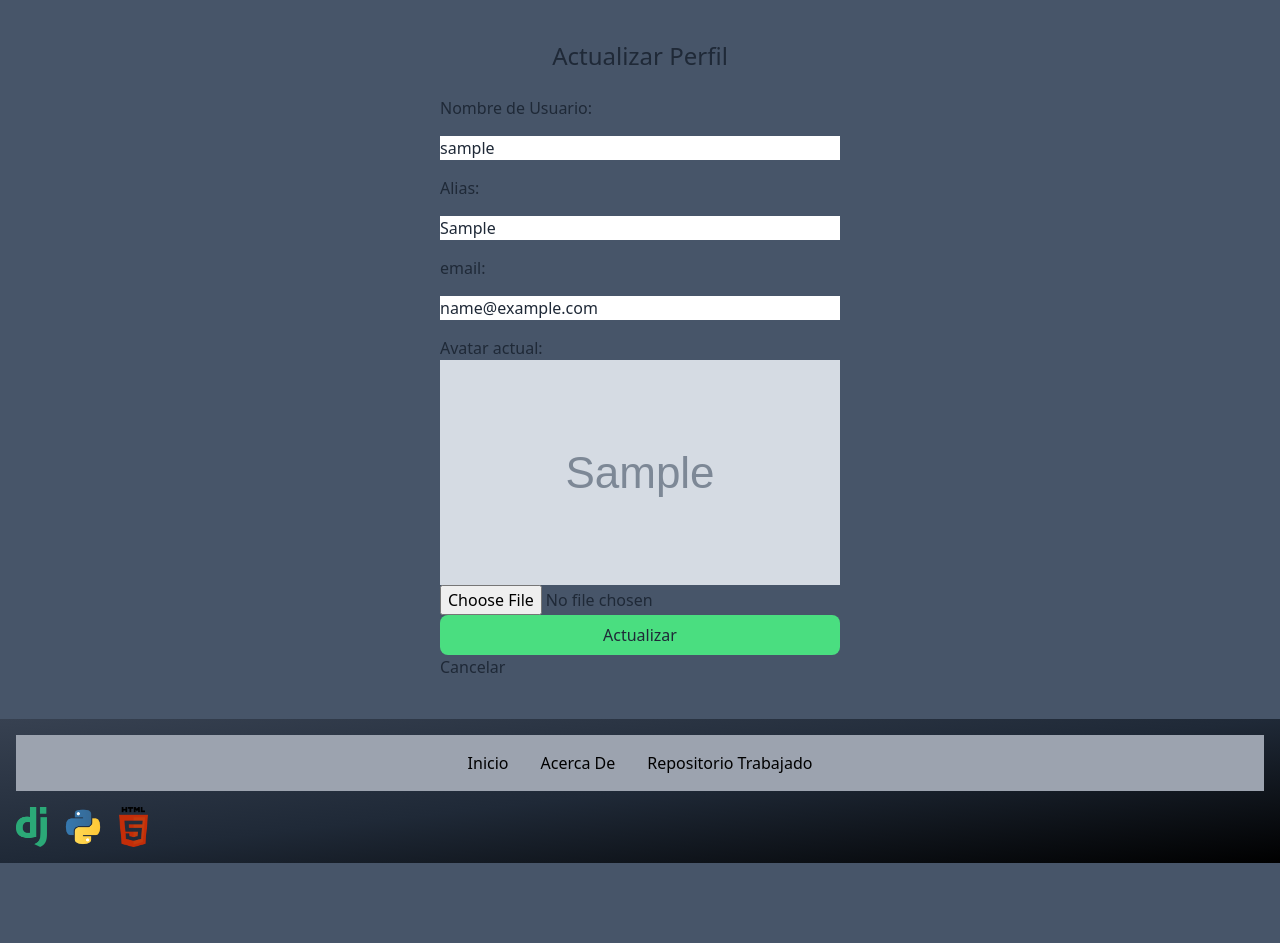
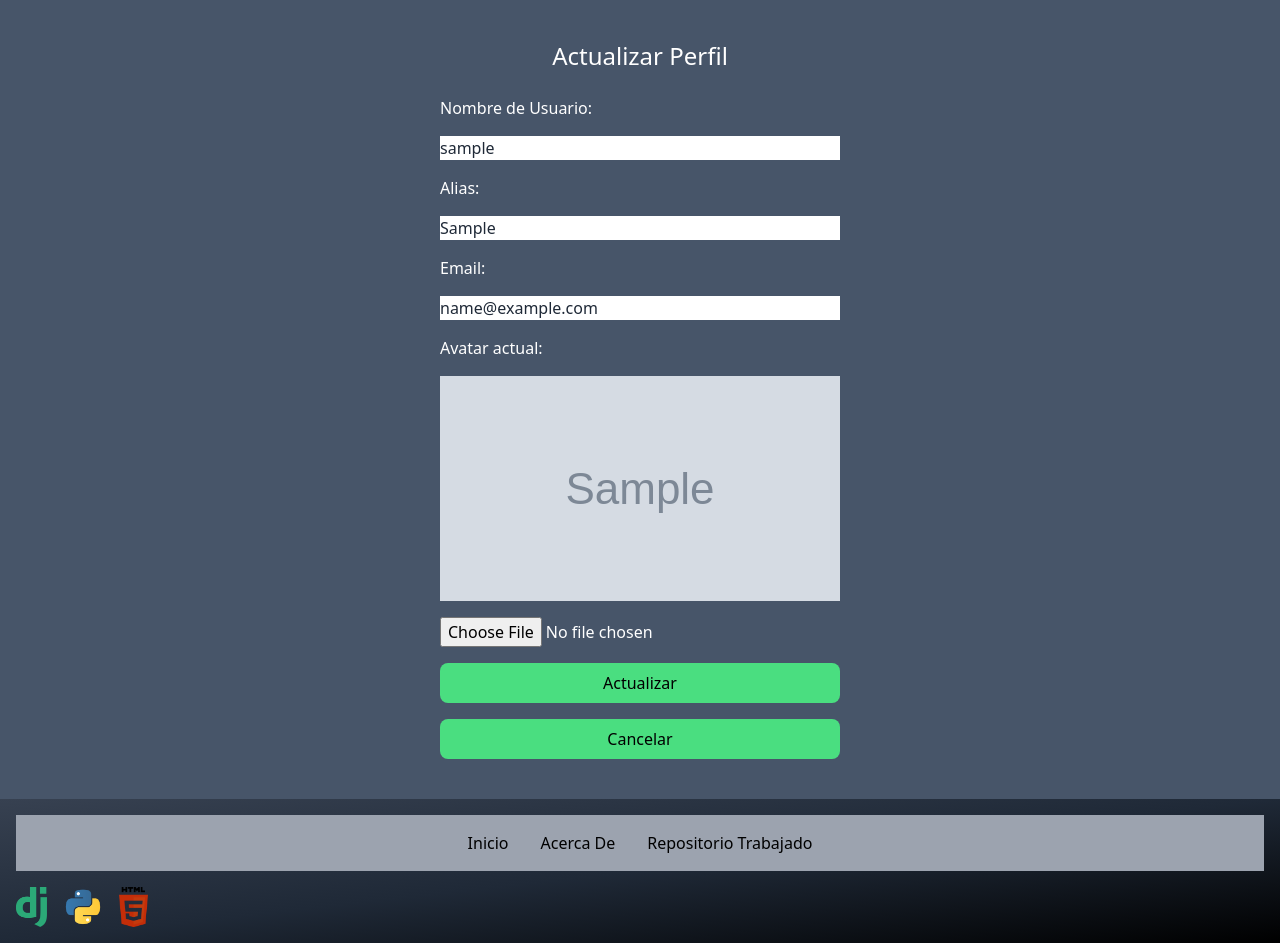
Before and after one commit to facundo0174/Proyectos-django, a Django app: page /users/update/00000000-0000-0000-0000-000000000001 in a window 1280 px wide. Shown: the part 568-1511 px from the top of the page. Before the commit the page ends 1431 px from the top, so only its background shows below. Run offline with Django 5.2, Linux system fonts and the light colour scheme; a user stored in the database is signed in; tables that the repository leaves empty hold one stand-in row (values such as "Sample post"); grey boxes marked "Sample" are stand-in pictures; some libraries are stand-ins or nearby versions.

Commit message:
retoques a templates

```diff
--- a/django-proyect-blogs/blog/apps/user/views.py
+++ b/django-proyect-blogs/blog/apps/user/views.py
@@ -94,5 +94,5 @@ class LogoutView(LogoutViewDjango):
         next_url = self.request.GET.get('next')
         if next_url:
             return next_url
-
-        return reverse_lazy('index')
+        else:
+            return reverse_lazy('index')
--- a/django-proyect-blogs/blog/templates/post/category_create.html
+++ b/django-proyect-blogs/blog/templates/post/category_create.html
@@ -14,7 +14,9 @@
                 {% endif %}
             </div>
         </div>
-        <button type="submit" class="bg-blue-600 text-white p-3 rounded-lg w-full hover:bg-blue-500 transition duration-300 mt-6">Crear Categoría</button>
+        <div class="flex flex-col gap-2 mt-6">
+            <button type="submit" class="bg-blue-600 text-white p-3 rounded-lg w-full hover:bg-blue-500 transition duration-300">Crear Categoría</button>
+            <a href="{% url 'post:category_list' %}" class="bg-blue-600 text-white p-3 rounded-lg w-full text-center hover:bg-green-500 transition duration-300">Cancelar</a>
+        </div>
     </form>
-    <a href="{% url 'post:category_list' %}">Cancelar</a>
 {% endblock content %}
--- a/django-proyect-blogs/blog/templates/post/post_by_category.html
+++ b/django-proyect-blogs/blog/templates/post/post_by_category.html
@@ -2,7 +2,7 @@
 {% block title %} Post | BLOG TEGNOLOGICO{% endblock title %}
 {% block content %}
 {% load static %}
-<h1 class="px-3 pt-3 pb-3 font-medium text-3xl"> Noticias {{ category.category_name }}</h1>
+<h1 class="px-3 pt-3 pb-3 font-medium text-3xl text-white"> Noticias {{ category.category_name }}</h1>
 <div class="flex justify-end mb-4 relative">
     <div>
         <button type="button" class="inline-flex justify-center w-full rounded-md border border-gray-300 shadow-sm px-4 py-2 bg-gray-700 text-sm font-medium text-white hover:bg-gray-800 focus:outline-none focus:ring-2 focus:ring-offset-2 focus:ring-indigo-500" id="menu-button" aria-expanded="false" aria-haspopup="true">
--- a/django-proyect-blogs/blog/templates/post/post_detail.html
+++ b/django-proyect-blogs/blog/templates/post/post_detail.html
@@ -30,7 +30,7 @@
     </div>
 
     <!-- Título del post -->
-    <div class="text-center py-8">
+    <div class="text-center py-8 ">
         <h1 class="text-4xl font-bold text-white uppercase">{{ post.title }}</h1>
     </div>
 
--- a/django-proyect-blogs/blog/templates/post/post_update.html
+++ b/django-proyect-blogs/blog/templates/post/post_update.html
@@ -12,7 +12,7 @@
         <div class="flex flex-col">
             <label class="text-white font-semibold">{{ form.category.label_tag }}</label>
             <div class="bg-gray-700 p-3 rounded-lg border border-gray-600">
-                <select name='category' class="w-full text-black bg-transparent focus:outline-none focus:ring-2 focus:ring-blue-500 transition duration-300">
+                <select name='category' class="w-full text-white bg-transparent focus:outline-none focus:ring-2 focus:ring-blue-500 transition duration-300">
                     {% for choice in form.category.field.choices %}
                         <option value="{{ choice.0 }}" {% if choice.0 == form.category.value %}selected{% endif %}>{{ choice.1 }}</option>
                     {% endfor %}
@@ -24,7 +24,7 @@
         <div class="flex flex-col">
             <label class="text-white font-semibold">{{ form.title.label_tag }}</label>
             <div class="bg-gray-700 p-3 rounded-lg border border-gray-600">
-                <input type="text" name="title" value="{{ form.title.value }}" class="w-full text-black bg-transparent focus:outline-none focus:ring-2 focus:ring-blue-500 transition duration-300" />
+                <input type="text" name="title" value="{{ form.title.value }}" class="w-full text-white bg-transparent focus:outline-none focus:ring-2 focus:ring-blue-500 transition duration-300" />
             </div>
         </div>
 
@@ -32,7 +32,7 @@
         <div class="flex flex-col">
             <label class="text-gray-200 font-semibold">{{ form.content.label_tag }}</label>
             <div class="bg-gray-700 p-3 rounded-lg border border-gray-600">
-                <textarea name="content" class="w-full text-black bg-transparent focus:outline-none focus:ring-2 focus:ring-blue-500 transition duration-300">{{ form.content.value }}</textarea>
+                <textarea name="content" class="w-full text-white bg-transparent focus:outline-none focus:ring-2 focus:ring-blue-500 transition duration-300">{{ form.content.value }}</textarea>
             </div>
         </div>
 
--- a/django-proyect-blogs/blog/templates/user/user_update.html
+++ b/django-proyect-blogs/blog/templates/user/user_update.html
@@ -1,5 +1,4 @@
 {% extends 'layouts/general_layouts.html' %}
-
 
 {% block title %}
     USER | UPDATE
@@ -7,37 +6,21 @@
 
 {% block content %}
 <div class="flex flex-col justify-center items-center">
-        <h1 class="text-center text-2xl mb-6">Actualizar Perfil</h1>
+    <h1 class="text-center text-2xl mb-6 text-white">Actualizar Perfil</h1>
     <form class="flex flex-col max-w-[400px] gap-4" method="post" enctype="multipart/form-data">
         {% csrf_token %}
         {{ form.non_field_errors }}  <!-- Muestra errores generales, si los hay -->
         {{ form.username.errors }}    <!-- Muestra errores específicos del campo -->
-            <label for="username">Nombre de Usuario: </label>{{ form.username }}  <!-- Campo de nombre de usuario -->
+        <label for="username" class="text-white">Nombre de Usuario: </label>{{ form.username }}  <!-- Campo de nombre de usuario -->
         {{ form.alias.errors }}  <!-- Muestra errores específicos del campo -->
-            <label for="alias">Alias: </label> {{ form.alias }}  <!-- Campo de alias -->
-            <label for ='email'> email:</label> {{form.email}}
-            <label> Avatar actual: <label>
-                <img src="{{user.avatar.url}}" alt="Avatar Actual" class="w-[400px] object-cover aspect-[16/9]">
-                <input type="file" name="avatar" id="avatar" class="form-control">
+        <label for="alias" class="text-white">Alias: </label> {{ form.alias }}  <!-- Campo de alias -->
+        <label for='email' class="text-white">Email:</label> {{ form.email }}
+        <label class = "text-white">Avatar actual:</label>
+        <img src="{{ user.avatar.url }}" alt="Avatar Actual" class="w-[400px] object-cover aspect-[16/9]">
+        <input type="file" name="avatar" id="avatar" class="form-control text-white">
         {{ form.avatar.errors }}
-            <button type="submit" class="w-full bg-green-400 py-2 rounded-lg">Actualizar</button>
+        <button type="submit" class="w-full bg-green-400 py-2 rounded-lg text-black">Actualizar</button>
+        <a href="{% url 'user:user_profile' pk=user.id %}" class="w-full bg-green-400 py-2 rounded-lg text-black text-center">Cancelar</a>
     </form>
-        <a href="{% url 'user:user_profile' pk=user.id %}">Cancelar</a>
 </div>
 {% endblock content %}
-
-
-
-{% comment %}
-    <!DOCTYPE html>
-<html lang="es">
-<head>
-    <meta charset="UTF-8">
-    <meta name="viewport" content="width=device-width, initial-scale=1.0">
-    <title>USER | UPDATE</title>
-</head>
-<body>
-    <h1> user updaets </h1>
-</body>
-</html>
-{% endcomment %}
```
Also changed, not shown: django-proyect-blogs/blog/templates/post/category_update.html (+4 -3 lines), django-proyect-blogs/blog/templates/user/user_delete.html (+9 -7 lines), django-proyect-blogs/blog/templates/user/user_profile.html (+7 -23 lines). Lines whose indentation alone changed are shown as unchanged.
